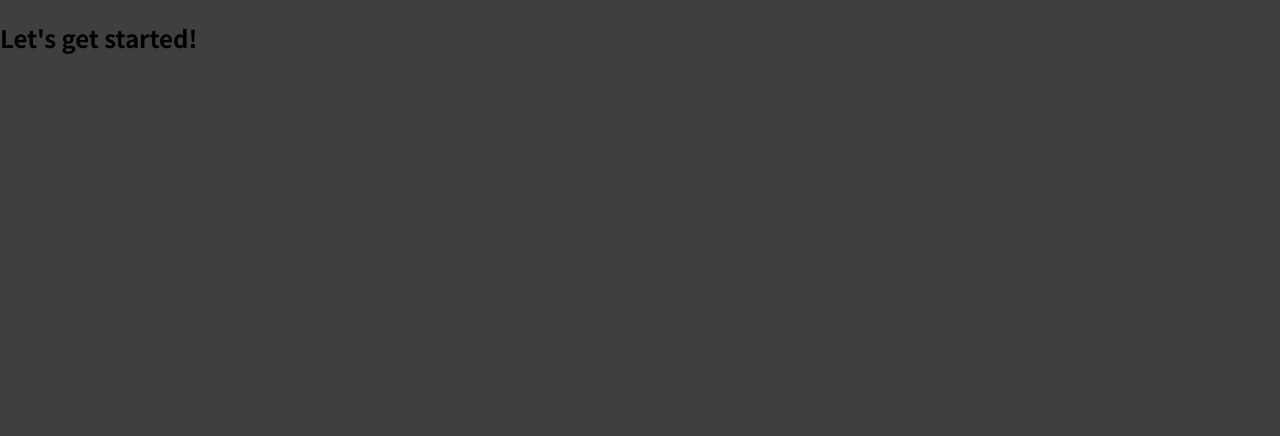
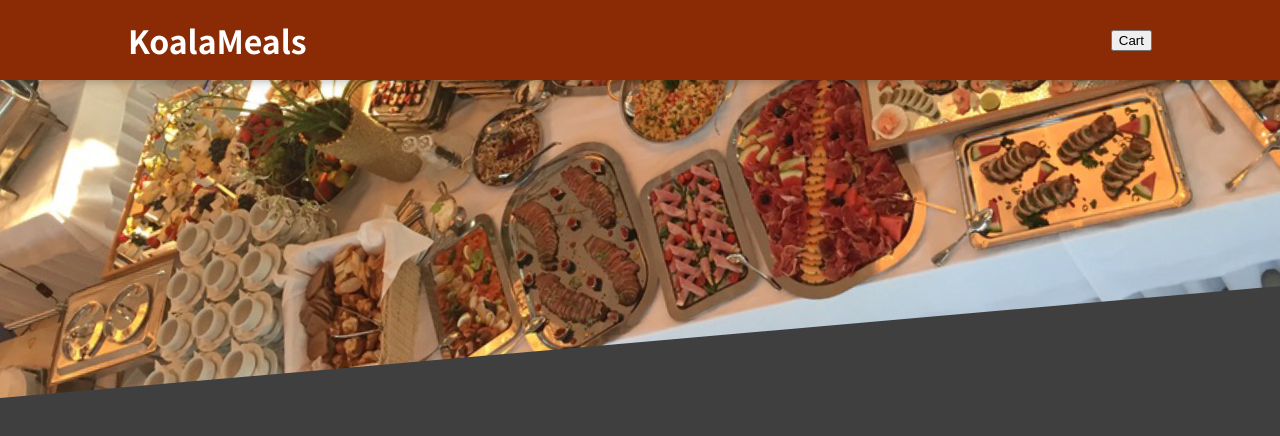
Before and after one commit to isyoo1213/OrderApp, a React (Create React App) app in the folder OrderApp/: page / in a window 1280 px wide. Shown: the top 436 px of the page. Built offline with nearby package versions, Linux system fonts and the light colour scheme.

Commit message:
feat: Add rough Header

```diff
--- a/OrderApp/src/App.js
+++ b/OrderApp/src/App.js
@@ -1,8 +1,11 @@
+import React, { Fragment } from 'react';
+import Header from './conponents/Layout/Header'
+
 function App() {
   return (
-    <div>
-      <h2>Let's get started!</h2>
-    </div>
+    <Fragment>
+      <Header/>
+    </Fragment>
   );
 }
 
--- /dev/null
+++ b/OrderApp/src/conponents/Layout/Header.js
@@ -0,0 +1,21 @@
+import React, { Fragment } from "react";
+
+import mealsImage from '../../assets/meals.jpg';
+import styles from './Header.module.css';
+
+const Header = () => {
+  return (
+    <Fragment>
+      <header className={styles.header}>
+        <h1>KoalaMeals</h1>
+        <button>Cart</button>
+      </header>
+      <div className={styles['main-image']}>
+        {/* 대쉬가 있을 경우 점표기법이 불가능하므로 특성선택자 */}
+        <img src={mealsImage} alt='A table full of delicious food'></img>
+      </div>
+    </Fragment>
+  );
+};
+
+export default Header;
--- /dev/null
+++ b/OrderApp/src/conponents/Layout/Header.module.css
@@ -0,0 +1,29 @@
+.header {
+  position: fixed;
+  top: 0;
+  left: 0;
+  width: 100%;
+  height: 5rem;
+  background-color: #8a2b06;
+  color: white;
+  display: flex;
+  justify-content: space-between;
+  align-items: center;
+  padding: 0 10%;
+  box-shadow: 0 2px 8px rgba(0, 0, 0, 0.25);
+  z-index: 10;
+}
+
+.main-image {
+  width: 100%;
+  height: 25rem;
+  z-index: 0;
+  overflow: hidden;
+}
+
+.main-image img {
+  width: 110%;
+  height: 100%;
+  object-fit: cover;
+  transform: rotateZ(-5deg) translateY(-4rem) translateX(-1rem);
+}
```
Also changed, not shown: OrderApp/src/assets/meals.jpg (added), 1 other file (tests, documents, lock files or other folders).
